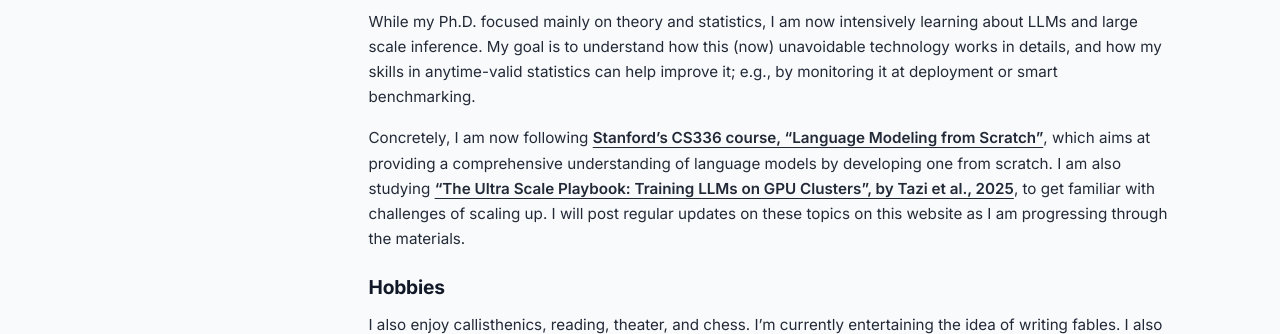
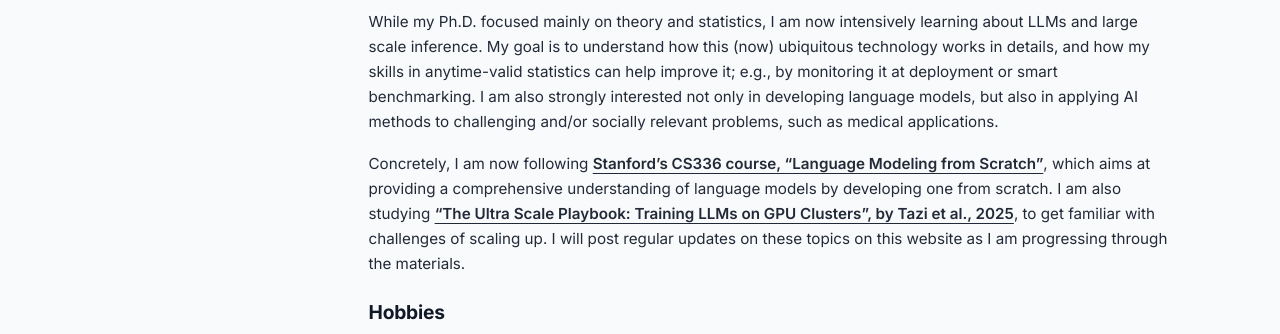
Before and after one commit to PFMassiani/pfmassiani.github.io, an Astro site: page / in a window 1280 px wide. Shown: the part 412-746 px from the top of the page. Built offline with nearby package versions, Linux system fonts and the light colour scheme; Astro itself is replaced by a stand-in of ours.

Commit message:
Update bio

```diff
--- a/src/content/bio.md
+++ b/src/content/bio.md
@@ -18,7 +18,8 @@ I then joined <a href='https://www.dsme.rwth-aachen.de/cms/~ibtrg/dsme/?lidx=1'>
 ## Current Work
 
 While my Ph.D. focused mainly on theory and statistics, I am now intensively learning about LLMs and large scale inference.
-My goal is to understand how this (now) unavoidable technology works in details, and how my skills in anytime-valid statistics can help improve it; e.g., by monitoring it at deployment or smart benchmarking.
+My goal is to understand how this (now) ubiquitous technology works in details, and how my skills in anytime-valid statistics can help improve it; e.g., by monitoring it at deployment or smart benchmarking.
+I am also strongly interested not only in developing language models, but also in applying AI methods to challenging and/or socially relevant problems, such as medical applications.
 
 Concretely, I am now following <a href='https://cs336.stanford.edu/'>Stanford's CS336 course, "Language Modeling from Scratch"</a>, which aims at providing a comprehensive understanding of language models by developing one from scratch.
 I am also studying <a href='https://huggingface.co/spaces/nanotron/ultrascale-playbook'>"The Ultra Scale Playbook: Training LLMs on GPU Clusters", by Tazi et al., 2025</a>, to get familiar with challenges of scaling up.
```
